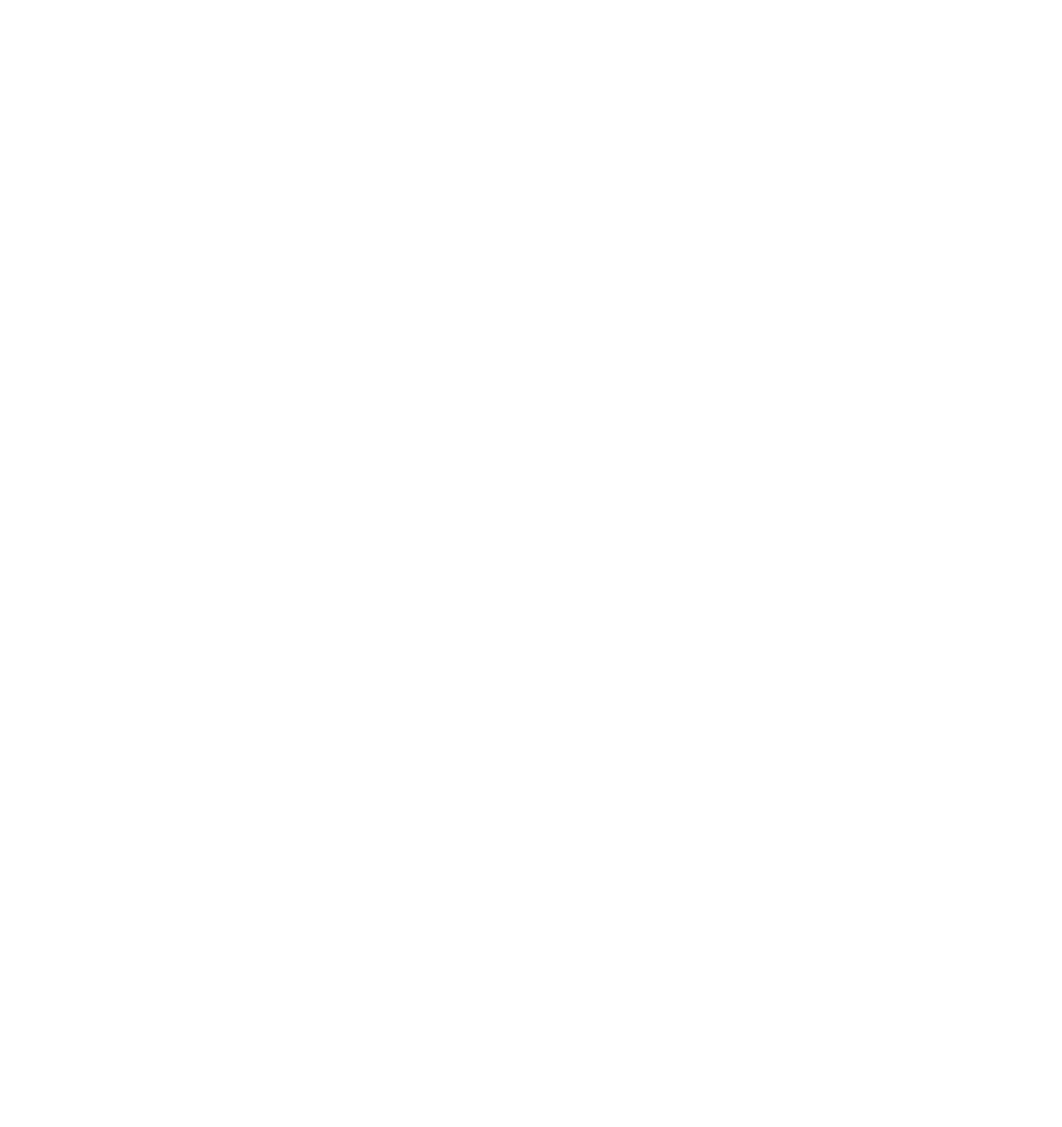
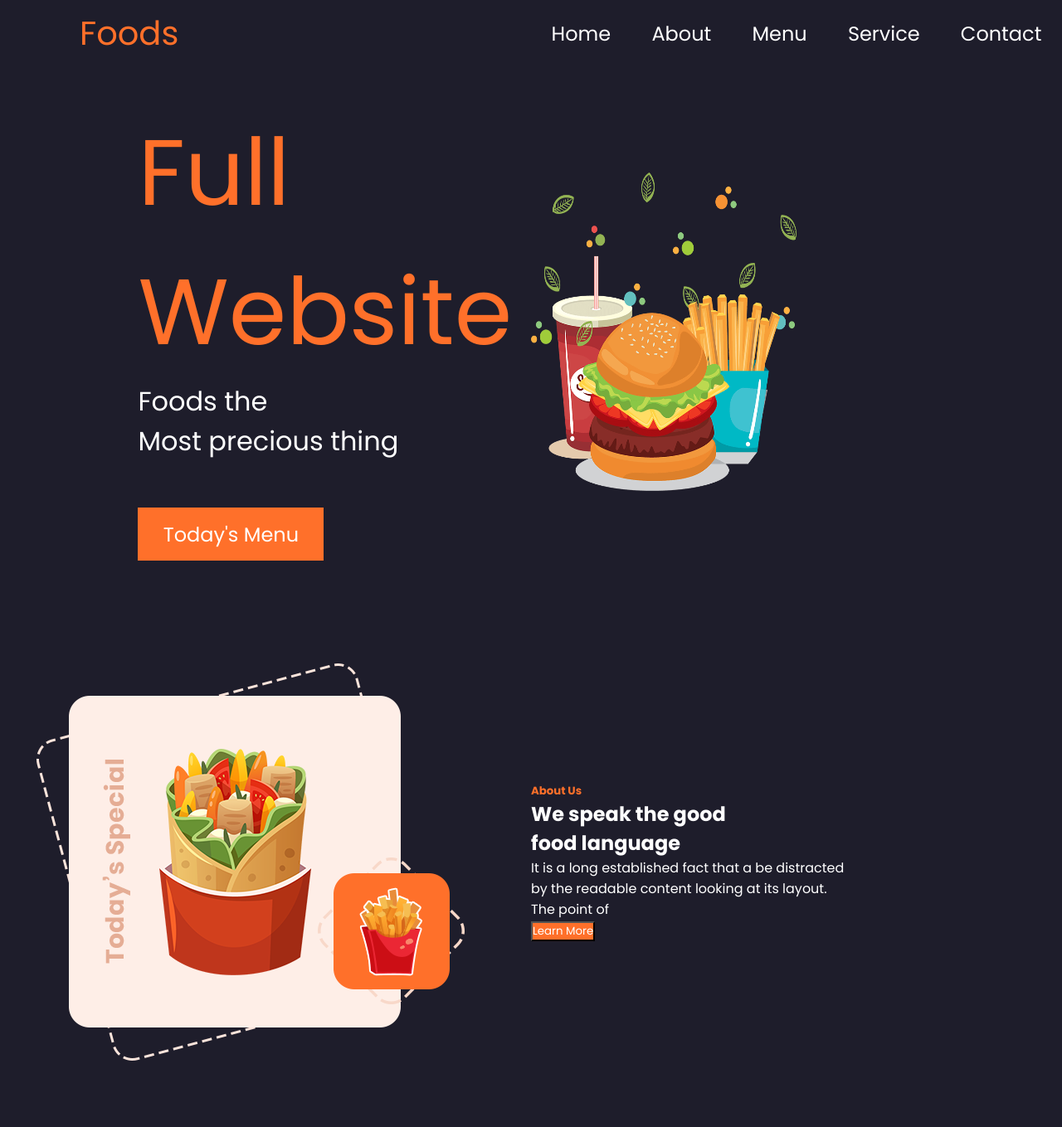
Before and after one commit to AndresCaste2001/proyectoWeb, a plain HTML site: page views/index.html in a window 1280 px wide. Shown: the whole page at 83% size. Before the commit the page ends 800 px from the top, so only its background shows below. Drawn offline with Linux system fonts and the light colour scheme; files that its build step writes are made by us from their sources; files whose address does not match are found by name.

Commit message:
feat: :sparkles: menu1 and menu2
I made the html and css of item1 and item2

```diff
--- a/css/styles.css
+++ b/css/styles.css
@@ -1 +1,140 @@
 @import url(variables.css);
+@import url('https://fonts.googleapis.com/css2?family=Poppins:ital,wght@0,100;0,200;0,300;0,400;0,500;0,600;0,700;0,800;0,900;1,100;1,200;1,300;1,400;1,500;1,600;1,700;1,800;1,900&display=swap');
+
+*{
+    margin: 0;
+    padding: 0;
+    font-family: 'Poppins', sans-serif;
+    box-sizing: border-box;
+}
+.header{
+    display: flex;
+    flex-direction: row;
+    justify-content: space-between;
+    height: 10vh;
+    background: var(--color-background);
+    margin: 0;
+}
+.menu1Header{
+    display: flex;
+    width: 50%;
+    color: var(--color-secondary);
+    align-items: center;
+}
+.menu1Header h4{
+    margin-left: 15%;
+    font-weight: 400;
+    font-size: 2.5em;
+}
+.menu2Header{
+    display: flex;
+    width: 50%;
+    align-items: center;
+}
+.menu2Header{
+    display: flex;
+    justify-content: space-around;
+    align-items: center;
+}
+.menu2Header div a{
+    text-decoration: none;
+    font-size: 1.5em;
+    color: var(--color-primary);
+}
+
+
+
+.menu1{
+    display: grid;
+    background: var(--color-background);
+    grid-template-columns: 1fr 1fr;
+    grid-template-rows: 1fr;
+    grid-template-areas:
+    "item1 item2"
+    ;
+    height: 100%;
+    width: 100%;
+}
+.item1Menu1{
+    grid-area: item1;
+    display: flex;
+    flex-direction: column;
+    justify-content: center;
+    align-items: flex-start;
+    height: 80vh;
+}
+.item1Menu1 div{
+    margin-left: 26%;
+    margin-top: 0;
+}
+.item1Menu1 h1{
+    color: var(--color-secondary);
+    font-size: 7em;
+    font-weight: 400;
+}
+.item1Menu1 p{
+    color: var(--color-primary);
+    font-size: 2em;
+    font-weight: 400;
+}
+.item1Menu1 button{
+    color: var(--color-primary);
+    background: var(--color-secondary);
+    font-size: 1.5em;
+    font-weight: 400;
+    width: 28vh;
+    height: 8vh;
+    margin-top: 25%;
+    border: none;
+}
+.item2Menu1{
+    display: flex;
+    justify-content: left;
+    align-items: center;
+
+}
+.item2Menu1 img{
+    width: 50%;
+    height: 60%;
+    overflow: hidden;
+}
+.menu2{
+    display: grid;
+    grid-template-columns: 1fr 1fr;
+    height: 100%;
+    width: 100%;
+    grid-template-areas:
+    "item1M2 item2M2"
+    ;
+    background: var(--color-background)
+}
+.item1Menu2{
+    grid-area: item1M2;
+    display: flex;
+    justify-content: flex-end;
+    align-content: center;
+    overflow: hidden;
+}
+.item1Menu2 img{
+    padding: 10vh;
+}
+.item2Menu2{
+    grid-area: item2M2;
+    display: flex;
+    flex-direction: column;
+    justify-content: center;
+}
+.item2Menu2 h5{
+    color: var(--color-secondary);
+}
+.item2Menu2 h2{
+    color: var(--color-primary);
+}
+.item2Menu2 p{
+    color: var(--color-primary);
+    width: 48vh;
+}
+.item2Menu2 button{
+    background: var(--color-secondary);
+    color: var(--color-primary);
+}
--- a/css/variables.css
+++ b/css/variables.css
@@ -1,3 +1,5 @@
 :root{
     --color-primary: #fff;
+    --color-background: #1e1d2b;
+    --color-secondary: #ff702a;
 }
--- a/views/index.html
+++ b/views/index.html
@@ -4,9 +4,75 @@
     <meta charset="UTF-8">
     <meta name="viewport" content="width=device-width, initial-scale=1.0">
     <title>Document</title>
-    <link rel="stylesheet" href="css/styles.css">
+    <link rel="stylesheet" href="../css/styles.css">
 </head>
 <body>
-
+    <header class="header">
+        <section class="menu1Header">
+            <h4>Foods</h4>
+        </section>
+        <section class="menu2Header">
+            <div>
+                <a href="Home">Home</a>
+            </div>
+            <div>
+                <a href="About">About</a>
+            </div>
+            <div>
+                <a href="menu">Menu</a>
+            </div>
+            <div>
+                <a href="Service">Service</a>
+            </div>
+            <div>
+                <a href="Contact">Contact</a>
+            </div>
+        </section>
+    </header>
+    <div class="menu1">
+        <div class="item1Menu1">
+            <div>
+                <h1>Full Website</h1>
+            </div>
+            <div>
+                <p>Foods the</p>
+                <p>Most precious thing</p>
+            </div>
+            <div>
+                <button>Today's Menu</button>
+            </div>
+        </div>
+        <div class="item2Menu1">
+            <img src="../storage/img/home.png">
+        </div>
+    </div>
+    <div class="menu2">
+        <div class="item1Menu2">
+            <img src="../storage/img/about.png" alt="">
+        </div>
+        <div class="item2Menu2">
+            <div>
+                <h5>
+                    About Us
+                </h5>
+            </div>
+            <div>
+                <h2>
+                    We speak the good
+                </h2>
+                <h2>food language</h2>
+            </div>
+            <div>
+                <p>
+                    It is a long established fact that a be distracted by the readable content looking at its layout. The point of
+                </p>
+            </div>
+            <div>
+                <button>
+                    Learn More
+                </button>
+            </div>
+        </div>
+    </div>
 </body>
 </html>
```
Also changed, not shown: storage/img/about.png (added), storage/img/food1.png (added), storage/img/food2.png (added), storage/img/food3.png (added), storage/img/home.png (added), storage/img/s1.png (added), storage/img/s2.png (added), storage/img/s3.png (added), 1 other file.
